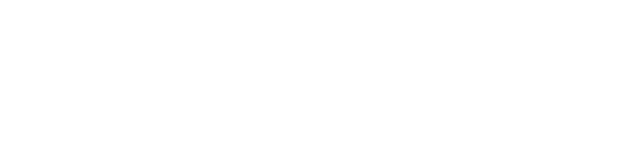
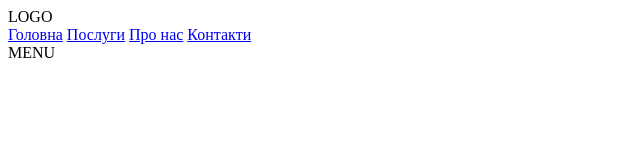
Before and after one commit to DarynaPolt/Lol, a plain HTML site: page index.html in a window 1280 px wide. Shown: the whole page, without its empty margins (0-640 px from the left). Drawn offline with Linux system fonts and the light colour scheme.

Commit message:
Update index.html

```diff
--- a/index.html
+++ b/index.html
@@ -6,6 +6,19 @@
     <title>Document</title>
 </head>
 <body>
-
+    <header class="header">
+        <div class="container">
+            <div class="header__inner">
+                <div class="header__logo">LOGO</div>
+                <nav class="nav">
+                    <a class="nav__link" href="#">Головна</a>
+                    <a class="nav__link" href="#">Послуги</a>
+                    <a class="nav__link" href="#">Про нас</a>
+                    <a class="nav__link" href="#">Контакти</a>
+                </nav>
+                <div class="header__menu">MENU</div>
+            </div>
+        </div>
+    </header>
 </body>
 </html>
```
